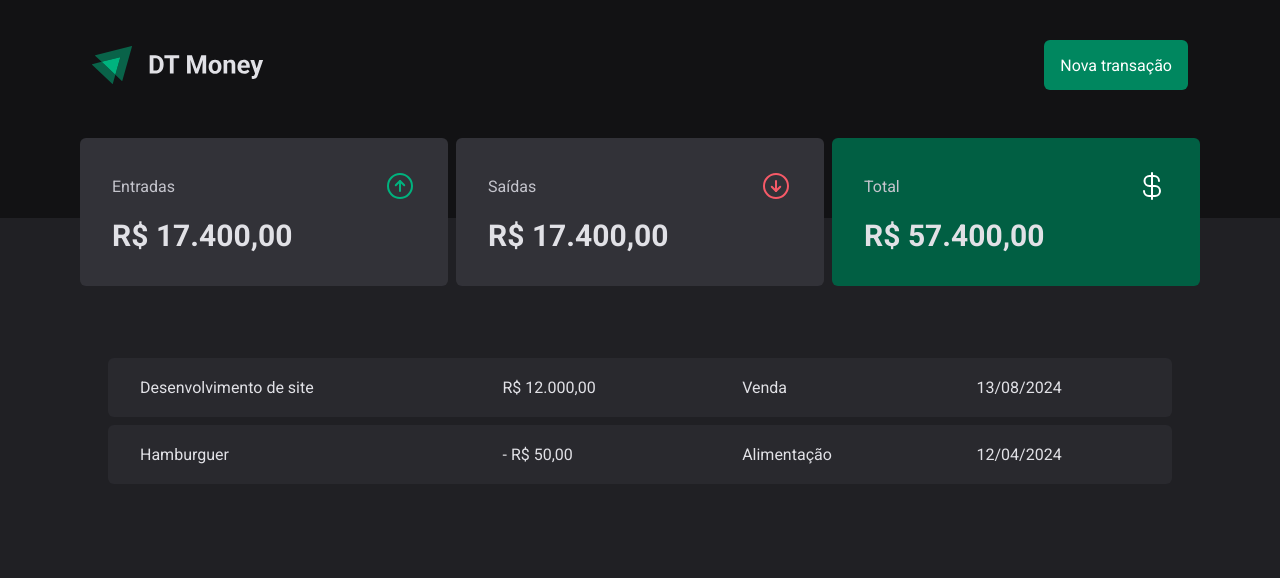
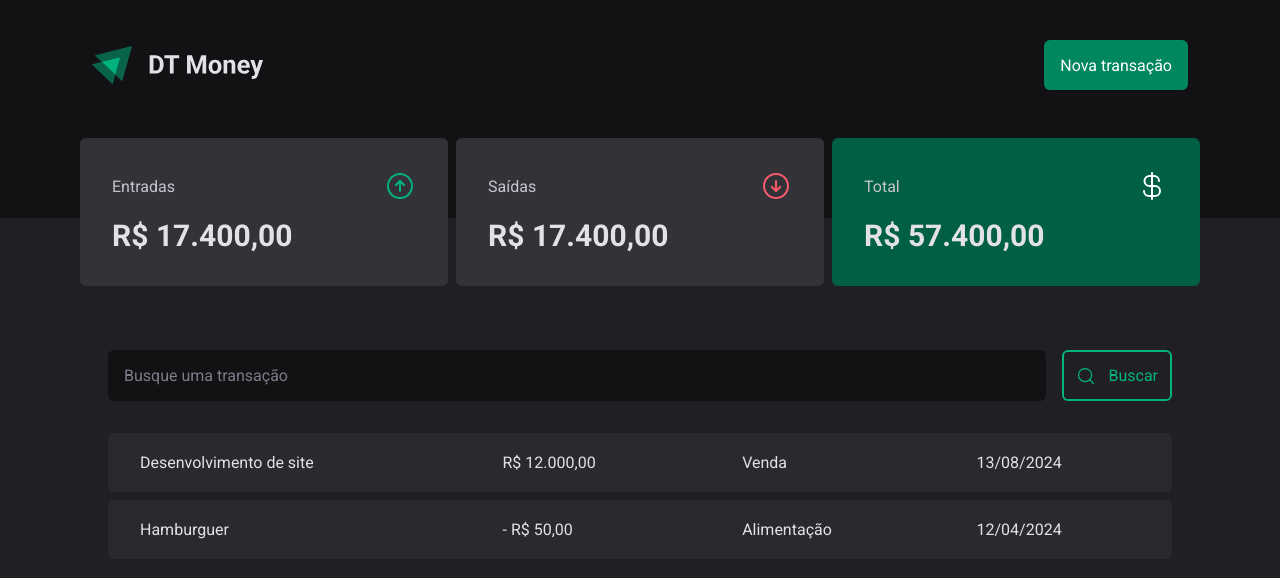
Before and after one commit to joaopedro1764/dt-money, a React (Vite) app: page / in a window 1280 px wide. Shown: the top 578 px of the page. Built offline with nearby package versions, Linux system fonts and the light colour scheme.

Commit message:
finish form

```diff
--- /dev/null
+++ b/src/components/SearchForm/index.tsx
@@ -0,0 +1,21 @@
+import { MagnifyingGlass } from "phosphor-react";
+
+export function SearchForm() {
+  return (
+    <form className="flex gap-4">
+      <input
+        placeholder="Busque uma transação"
+        className="flex-1 border-0 rounded-md bg-gray-900 p-4 text-gray-300 placeholder:text-gray-500"
+      />
+      <button
+        type="submit"
+        className="flex items-center justify-center border-2
+        border-green-300  bg-transparent text-green-300 cursor-pointer
+         font-bold gap-3 p-3 rounded-md hover:bg-green-500 hover:border-green-500 hover:text-white transition-all duration-[0.2s]"
+      >
+        <MagnifyingGlass size={20} />
+        Buscar
+      </button>
+    </form>
+  );
+}
--- a/src/pages/Transaction/index.tsx
+++ b/src/pages/Transaction/index.tsx
@@ -1,3 +1,4 @@
+import { SearchForm } from "../../components/SearchForm";
 import { Header } from "../../components/Header";
 import { Summary } from "../../components/Summary";
 
@@ -7,33 +8,34 @@ export function Transaction() {
       <Header />
       <Summary />
       <main className="w-full max-w-[1120px] mt-16 mx-auto px-7">
+        <SearchForm />
         <table className="w-full border-separate border-spacing-y-2 mt-6">
           <tbody>
             <tr>
-              <td className="py-[1.25rem] px-[2rem] bg-gray-700 first:rounded-tl-md first:rounded-bl-md last:rounded-tr-md last:rounded-br-md">
+              <td className="py-5 px-8 bg-gray-700 first:rounded-tl-md first:rounded-bl-md last:rounded-tr-md last:rounded-br-md">
                 Desenvolvimento de site
               </td>
-              <td className="py-[1.25rem] px-[2rem] bg-gray-700 first:rounded-tl-md first:rounded-bl-md last:rounded-tr-md last:rounded-br-md">
+              <td className="py-5 px-8 bg-gray-700 first:rounded-tl-md first:rounded-bl-md last:rounded-tr-md last:rounded-br-md">
                 <span>R$ 12.000,00</span>
               </td>
-              <td className="py-[1.25rem] px-[2rem] bg-gray-700 first:rounded-tl-md first:rounded-bl-md last:rounded-tr-md last:rounded-br-md">
+              <td className="py-5 px-8 bg-gray-700 first:rounded-tl-md first:rounded-bl-md last:rounded-tr-md last:rounded-br-md">
                 Venda
               </td>
-              <td className="py-[1.25rem] px-[2rem] bg-gray-700 first:rounded-tl-md first:rounded-bl-md last:rounded-tr-md last:rounded-br-md">
+              <td className="py-5 px-8 bg-gray-700 first:rounded-tl-md first:rounded-bl-md last:rounded-tr-md last:rounded-br-md">
                 13/08/2024
               </td>
             </tr>
             <tr>
-              <td className="py-[1.25rem] px-[2rem] bg-gray-700 first:rounded-tl-md first:rounded-bl-md last:rounded-tr-md last:rounded-br-md">
+              <td className="py-5 px-8 bg-gray-700 first:rounded-tl-md first:rounded-bl-md last:rounded-tr-md last:rounded-br-md">
                 Hamburguer
               </td>
-              <td className="py-[1.25rem] px-[2rem] bg-gray-700 first:rounded-tl-md first:rounded-bl-md last:rounded-tr-md last:rounded-br-md">
+              <td className="py-5 px-8 bg-gray-700 first:rounded-tl-md first:rounded-bl-md last:rounded-tr-md last:rounded-br-md">
                 <span>- R$ 50,00</span>
               </td>
-              <td className="py-[1.25rem] px-[2rem] bg-gray-700 first:rounded-tl-md first:rounded-bl-md last:rounded-tr-md last:rounded-br-md">
+              <td className="py-5 px-8 bg-gray-700 first:rounded-tl-md first:rounded-bl-md last:rounded-tr-md last:rounded-br-md">
                 Alimentação
               </td>
-              <td className="py-[1.25rem] px-[2rem] bg-gray-700 first:rounded-tl-md first:rounded-bl-md last:rounded-tr-md last:rounded-br-md">
+              <td className="py-5 px-8 bg-gray-700 first:rounded-tl-md first:rounded-bl-md last:rounded-tr-md last:rounded-br-md">
                 12/04/2024
               </td>
             </tr>
```
